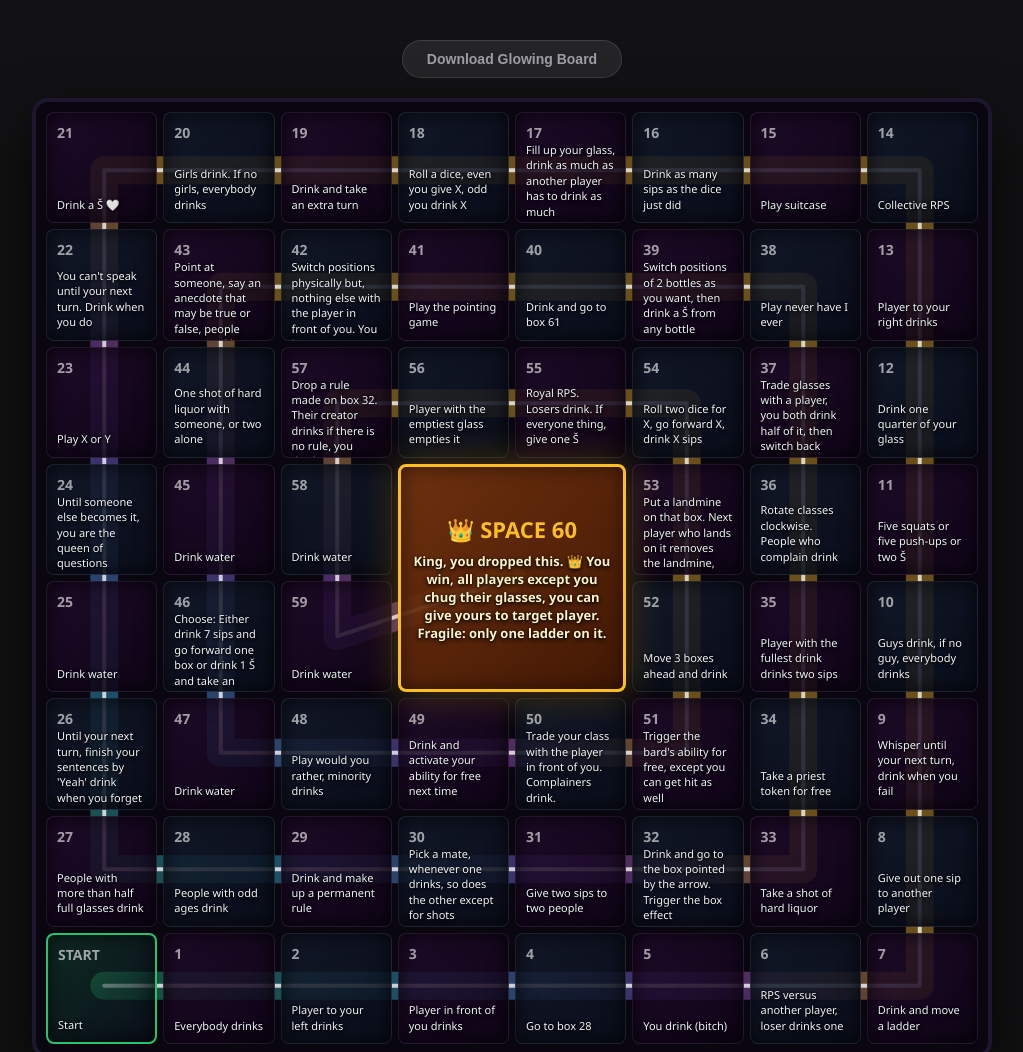
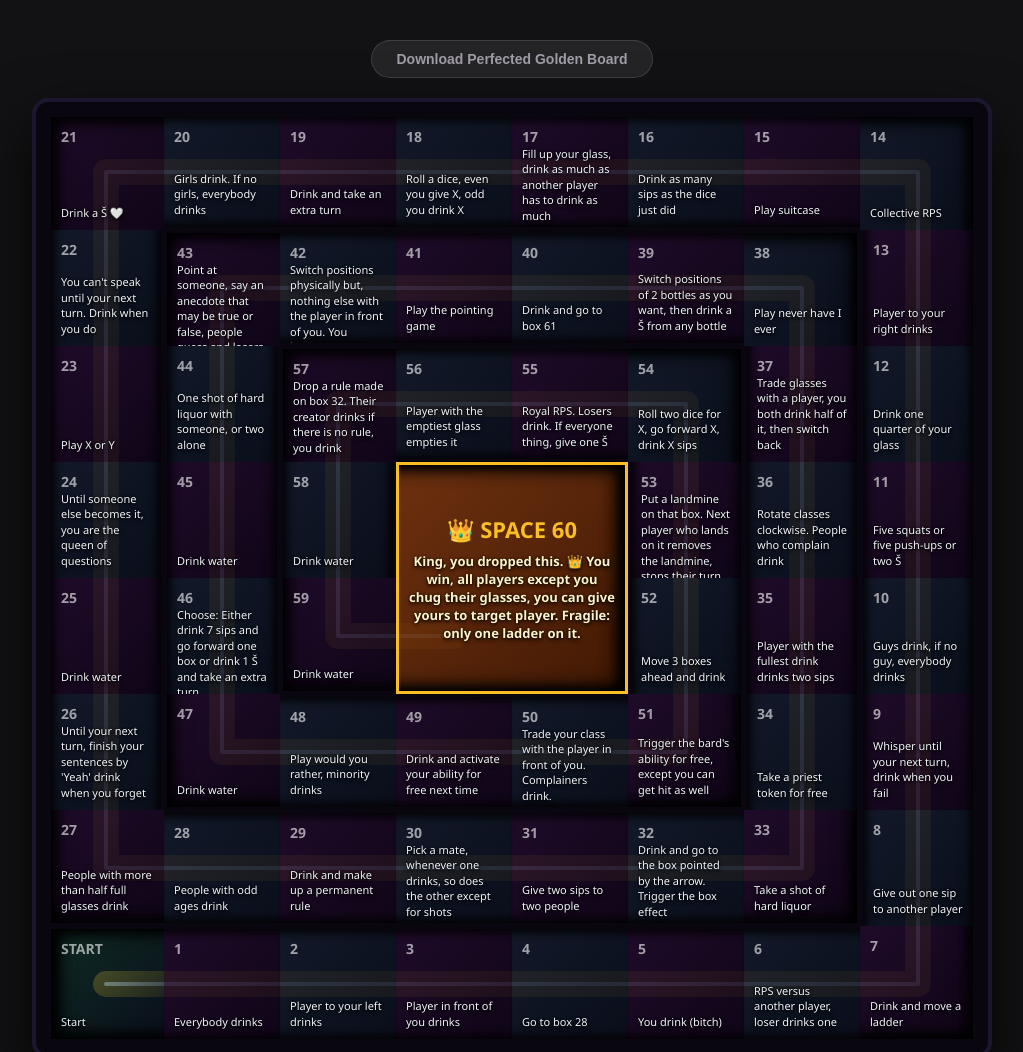
Before and after one commit to SwagPolice/titine-quest-the-game, a plain HTML site: page complete-version/boards/board.html in a window 1280 px wide. Shown: the top 1052 px of the page, without its empty margins (128-1151 px from the left). Drawn offline with nearby package versions, Linux system fonts and the light colour scheme.

Commit message:
super nice version

```diff
--- a/complete-version/boards/board.html
+++ b/complete-version/boards/board.html
@@ -2,10 +2,14 @@
 <html lang="en">
 <head>
   <meta charset="UTF-8">
-  <title>KALBLAST Neon Spiral Board</title>
+  <title>KALBLAST Perfected Golden Spiral Board</title>
   <script src="https://cdnjs.cloudflare.com/ajax/libs/html-to-image/1.11.11/html-to-image.min.js"></script>
 
   <style>
+    * {
+      box-sizing: border-box;
+    }
+
     body {
       background: #121214;
       margin: 0;
@@ -29,10 +33,10 @@
       transition: all 0.2s ease;
     }
     .download-btn:hover {
-      background: #ef4444;
-      color: #ffffff;
+      background: #fbbf24;
+      color: #000000;
       border-color: transparent;
-      box-shadow: 0 4px 12px rgba(0,0,0,0.3);
+      box-shadow: 0 4px 12px rgba(251, 191, 36, 0.4);
     }
 
     /* 🧱 THE BOARD CANVAS WRAPPER */
@@ -43,8 +47,7 @@
       background: #090610;
       border: 4px solid #1c172e;
       border-radius: 16px;
-      padding: 10px;
-      box-sizing: border-box;
+      padding: 12px;
       box-shadow: 0 25px 60px rgba(0,0,0,0.8);
     }
 
@@ -54,40 +57,32 @@
       display: grid;
       grid-template-columns: repeat(8, 1fr);
       grid-template-rows: repeat(8, 1fr);
-      gap: 6px;
       position: relative;
-      /* Higher z-index to sit perfectly over the glowing neon pipeline */
       z-index: 2;
     }
 
-    /* 📐 FROSTED SQUARES: Semi-transparent to let the neon glow show through beautifully */
+    /* 📐 CARD SPACES */
     .space {
       aspect-ratio: 1 / 1;
-      border-radius: 8px;
       padding: 10px;
-      box-sizing: border-box;
       display: flex;
       flex-direction: column;
       justify-content: space-between;
       position: relative;
-      border: 1px solid rgba(255, 255, 255, 0.06);
-      /* Subtle dark inner shadow to preserve text contrast over the track */
-      box-shadow: inset 0 0 20px rgba(0,0,0,0.75);
+      border: 3px solid #090610;
       overflow: hidden;
     }
 
-    /* Transparent backings so the underlying light flows through */
     .space.blue-space {
-      background: linear-gradient(135deg, rgba(20, 28, 45, 0.82) 0%, rgba(10, 15, 28, 0.88) 100%);
+      background: linear-gradient(135deg, rgba(20, 28, 45, 0.85) 0%, rgba(10, 15, 28, 0.9) 100%);
     }
 
     .space.purple-space {
-      background: linear-gradient(135deg, rgba(34, 12, 45, 0.82) 0%, rgba(16, 5, 24, 0.88) 100%);
+      background: linear-gradient(135deg, rgba(34, 12, 45, 0.85) 0%, rgba(16, 5, 24, 0.9) 100%);
     }
 
     .space.start-space {
-      background: linear-gradient(135deg, rgba(39, 193, 111, 0.2) 0%, rgba(10, 15, 28, 0.9) 100%);
-      border: 2px solid #27c16f;
+      background: linear-gradient(135deg, rgba(39, 193, 111, 0.2) 0%, rgba(10, 15, 28, 0.95) 100%);
     }
 
     /* 👑 CENTRAL COMBINED SPACE 60 */
@@ -96,7 +91,7 @@
       grid-row: 4 / span 2;
       aspect-ratio: auto;
       background: linear-gradient(135deg, rgba(120, 53, 15, 0.9) 0%, rgba(69, 26, 3, 0.95) 100%);
-      border: 3px solid #fbbf24;
+      border: 3px solid #fbbf24 !important;
       box-shadow: 0 0 40px rgba(251, 191, 36, 0.3), inset 0 0 20px rgba(0,0,0,0.5);
       justify-content: center;
       align-items: center;
@@ -121,7 +116,6 @@
       color: #f1f5f9;
       font-weight: 500;
       text-align: left;
-      /* Drops shadowed dark text halo underneath text layers to completely guarantee 100% legibility */
       text-shadow: 0 2px 4px rgba(0, 0, 0, 0.9), 0 0 2px rgba(0, 0, 0, 1);
     }
 
@@ -132,50 +126,55 @@
       text-align: center;
     }
 
+    /* 🛠️ WALL ELIMINATORS */
+    .open-right   { border-right: none !important; }
+    .open-left    { border-left: none !important; }
+    .open-up      { border-top: none !important; }
+    .open-down    { border-bottom: none !important; }
+
+    .receive-right { border-left: none !important; }
+    .receive-left  { border-right: none !important; }
+    .receive-up    { border-bottom: none !important; }
+    .receive-down  { border-top: none !important; }
+
     /* 🗺️ THE CORE NEON ENERGY PATHWAY OVERLAY */
     .path-svg-overlay {
       position: absolute;
-      top: 10px;
-      left: 10px;
-      width: calc(100% - 20px);
-      height: calc(100% - 20px);
+      top: 12px;
+      left: 12px;
+      width: calc(100% - 24px);
+      height: calc(100% - 24px);
       pointer-events: none;
-      z-index: 1; /* Sits underneath the boxes but above the background core map backing */
+      z-index: 1;
     }
 
-    /* Thick base path handling the neon track core */
     .path-line-glow {
       fill: none;
-      stroke: url(#neon-gradient);
-      stroke-width: 28px; /* High width neon piping system */
+      stroke: #fbbf24;
+      stroke-width: 26px;
       stroke-linecap: round;
       stroke-linejoin: round;
-      opacity: 0.4; /* Soft backing blend */
+      opacity: 0.45;
     }
 
-    /* Intensely focused bright inner core lines */
     .path-line-core {
       fill: none;
       stroke: #ffffff;
       stroke-width: 4px;
       stroke-linecap: round;
       stroke-linejoin: round;
-      opacity: 0.75;
+      opacity: 0.85;
     }
   </style>
 </head>
 <body>
 
   <div class="controls">
-    <button class="download-btn" onclick="downloadBoard()">Download Glowing Board</button>
+    <button class="download-btn" onclick="downloadBoard()">Download Perfected Golden Board</button>
   </div>
 
   <div class="board-container" id="board-capture-wrapper">
-    <svg class="path-svg-overlay" id="path-svg" viewBox="0 0 940 940">
-      <defs>
-        <linearGradient id="neon-gradient" x1="0%" y1="100%" x2="50%" y2="50%">
-          <stop offset="0%" stop-color="#27c16f" />  <stop offset="40%" stop-color="#38bdf8" /> <stop offset="75%" stop-color="#a855f7" /> <stop offset="100%" stop-color="#fbbf24" /></linearGradient>
-      </defs>
+    <svg class="path-svg-overlay" id="path-svg" viewBox="0 0 936 936">
       <path class="path-line-glow" id="svg-track-glow" d="" />
       <path class="path-line-core" id="svg-track-core" d="" />
     </svg>
@@ -207,7 +206,6 @@
     const board = document.getElementById("game-board");
     let svgPathD = "";
 
-    // 🏗️ SYSTEM ASSEMBLY MATRIX
     for (let i = 0; i <= 60; i++) {
       const coords = spiralCoords[i];
       const element = document.createElement("div");
@@ -217,18 +215,61 @@
 
       const ruleText = spaceTexts[i] || "";
 
-      const colWidth = 940 / 8;
-      const rowHeight = 940 / 8;
-      let centerX = (coords[1] * colWidth) + (colWidth / 2);
-      let centerY = (coords[0] * rowHeight) + (rowHeight / 2);
+      const colWidth = 936 / 8;
+      const rowHeight = 936 / 8;
+
+      let centerX, centerY;
 
       if (i === 60) {
-        centerX = (4 * colWidth);
-        centerY = (4 * rowHeight);
+        centerX = (3 * colWidth) + (colWidth / 2);
+        centerY = (4 * rowHeight) + (rowHeight / 2);
         svgPathD += ` L ${centerX} ${centerY}`;
       } else {
+        centerX = (coords[1] * colWidth) + (colWidth / 2);
+        centerY = (coords[0] * rowHeight) + (rowHeight / 2);
         if (i === 0) svgPathD += `M ${centerX} ${centerY}`;
         else svgPathD += ` L ${centerX} ${centerY}`;
+      }
+
+      let borderClasses = [];
+      let isOpened = { right: false, left: false, up: false, down: false };
+
+      // Calculate forward paths
+      if (i < 60) {
+        const next = spiralCoords[i + 1];
+        if (next[1] > coords[1]) { borderClasses.push("open-right"); isOpened.right = true; }
+        else if (next[1] < coords[1]) { borderClasses.push("open-left"); isOpened.left = true; }
+        else if (next[0] < coords[0]) { borderClasses.push("open-up"); isOpened.up = true; }
+        else if (next[0] > coords[0]) { borderClasses.push("open-down"); isOpened.down = true; }
+      }
+
+      // Calculate entrance paths
+      if (i > 0) {
+        const prev = spiralCoords[i - 1];
+        if (coords[1] > prev[1]) { borderClasses.push("receive-right"); isOpened.left = true; }
+        else if (coords[1] < prev[1]) { borderClasses.push("receive-left"); isOpened.right = true; }
+        else if (coords[0] < prev[0]) { borderClasses.push("receive-up"); isOpened.down = true; }
+        else if (coords[0] > prev[0]) { borderClasses.push("receive-down"); isOpened.up = true; }
+      }
+
+      // 🛡️ ACCURATE WALL SHADOW LAYER
+      // We only apply edge shadows strictly if a solid grid wall exists.
+      // If a wall is open, shadow = 0. Zero bleeding anywhere.
+      let shadowArray = [];
+      if (!isOpened.up) shadowArray.push("inset 0 14px 10px -10px rgba(0,0,0,0.9)");
+      if (!isOpened.down) shadowArray.push("inset 0 -14px 10px -10px rgba(0,0,0,0.9)");
+      if (!isOpened.left) shadowArray.push("inset 14px 0 10px -10px rgba(0,0,0,0.9)");
+      if (!isOpened.right) shadowArray.push("inset -14px 0 10px -10px rgba(0,0,0,0.9)");
+
+      // 💎 COMPACT CORNER SHADOW INJECTION
+      // Checks for physical, intersecting solid walls to spawn an elegant, localized corner shadow.
+      if (!isOpened.up && !isOpened.right) shadowArray.push("inset -24px 24px 20px -20px rgba(0,0,0,0.95)"); // Top-Right Corner
+      if (!isOpened.down && !isOpened.right) shadowArray.push("inset -24px -24px 20px -20px rgba(0,0,0,0.95)"); // Bottom-Right Corner
+      if (!isOpened.up && !isOpened.left) shadowArray.push("inset 24px 24px 20px -20px rgba(0,0,0,0.95)"); // Top-Left Corner
+      if (!isOpened.down && !isOpened.left) shadowArray.push("inset 24px -24px 20px -20px rgba(0,0,0,0.95)"); // Bottom-Left Corner
+
+      if (shadowArray.length > 0) {
+        element.style.boxShadow = shadowArray.join(", ");
       }
 
       if (i === 60) {
@@ -239,7 +280,7 @@
         `;
       } else {
         const colorationClass = (i === 0) ? "start-space" : (i % 2 === 0 ? "blue-space" : "purple-space");
-        element.className = `space ${colorationClass}`;
+        element.className = `space ${colorationClass} ${borderClasses.join(" ")}`;
 
         element.innerHTML = `
           <div class="space-num">${i === 0 ? "START" : i}</div>
@@ -249,18 +290,16 @@
       board.appendChild(element);
     }
 
-    // Set paths on both vectors (glowing piping backdrop + solid white inner line tracking)
     document.getElementById("svg-track-glow").setAttribute("d", svgPathD);
     document.getElementById("svg-track-core").setAttribute("d", svgPathD);
 
-    // 💾 Extraction Engine Capture Target Pipeline
     function downloadBoard() {
       const targetNode = document.getElementById("board-capture-wrapper");
 
       htmlToImage.toPng(targetNode, { quality: 1.0, pixelRatio: 2 })
         .then(function (dataUrl) {
           const link = document.createElement('a');
-          link.download = `kalblast_neon_spiral_board.png`;
+          link.download = `kalblast_perfected_board.png`;
           link.href = dataUrl;
           link.click();
         })
```
